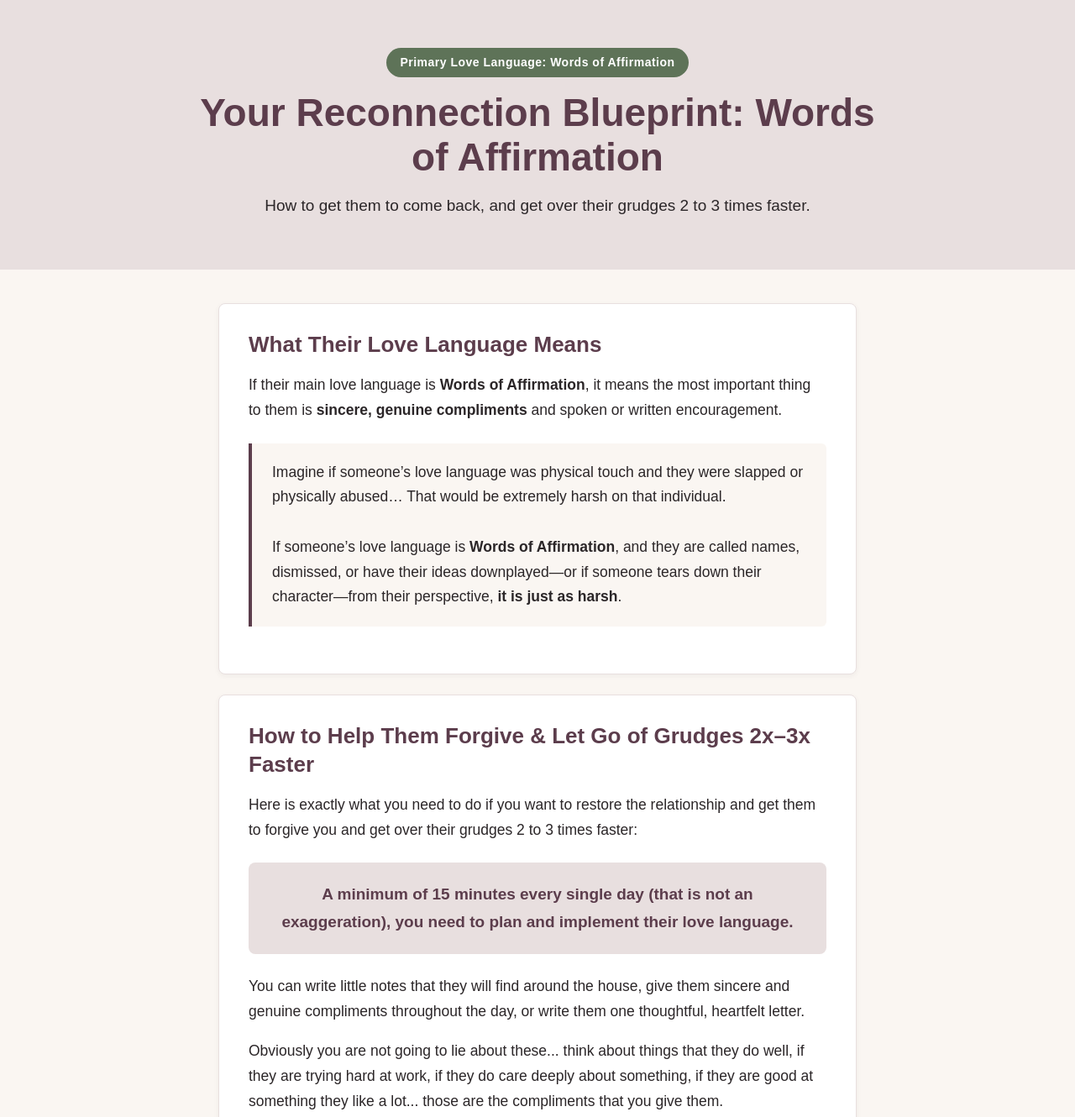
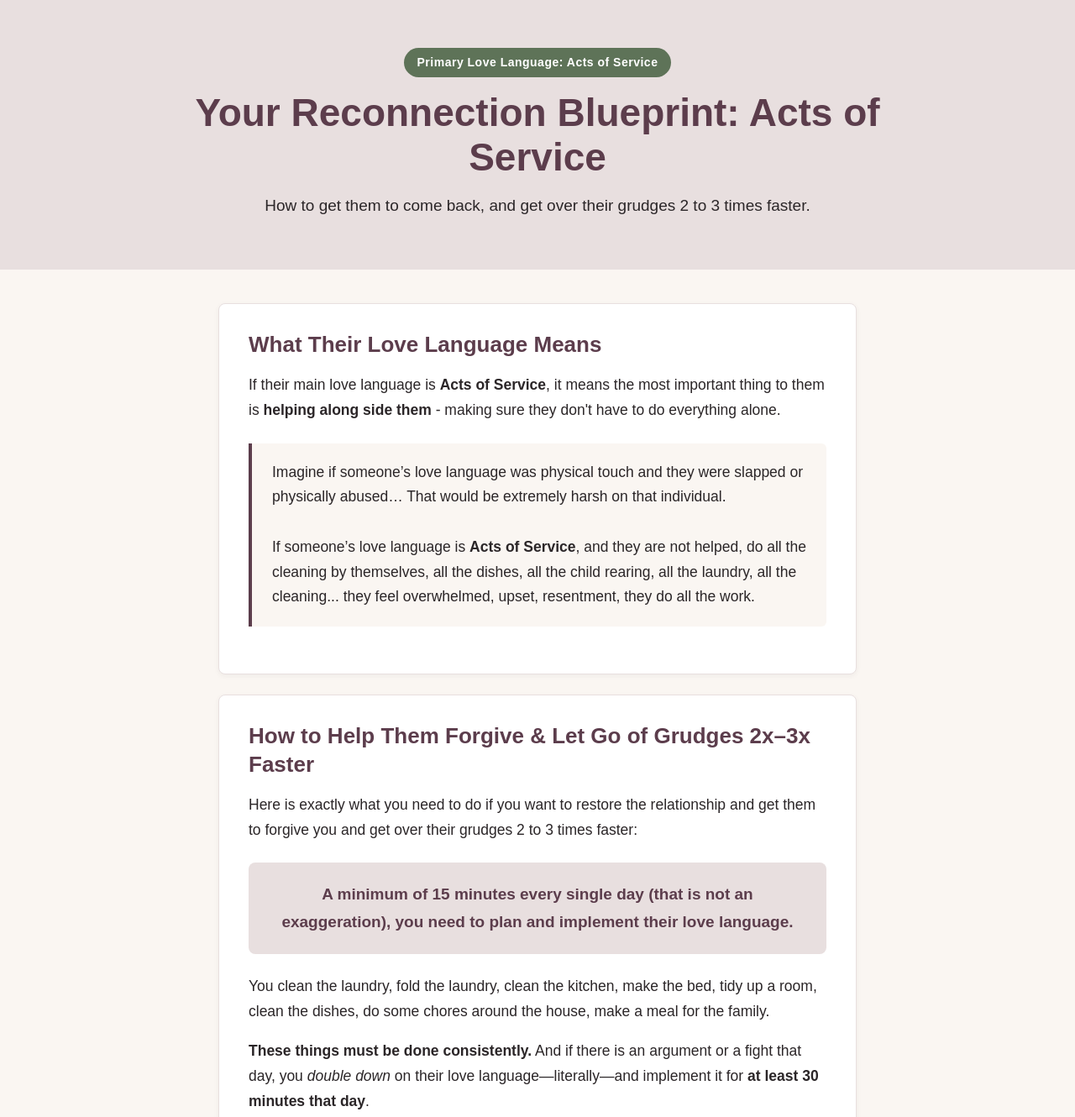
Before and after one commit to support239/restoretheconnection.com, a plain HTML site: page acts-of-service.html in a window 1280 px wide. Shown: the part 90-1420 px from the top of the page at 84% size. Drawn offline with Linux system fonts and the light colour scheme.

Commit message:
Update acts-of-service.html

```diff
--- a/acts-of-service.html
+++ b/acts-of-service.html
@@ -4,7 +4,7 @@
   <meta charset="UTF-8">
   <meta name="viewport" content="width=device-width, initial-scale=1.0">
   <meta name="robots" content="noindex, nofollow">
-  <title>ReConnect | Words of Affirmation Blueprint</title>
+  <title>ReConnect | Acts Of Service Blueprint</title>
   <style>
     * {
       box-sizing: border-box;
@@ -230,24 +230,24 @@
   <header>ReConnect</header>
 
   <section class="hero">
-    <div class="hero-badge">Primary Love Language: Words of Affirmation</div>
-    <h1>Your Reconnection Blueprint: Words of Affirmation</h1>
+    <div class="hero-badge">Primary Love Language: Acts of Service</div>
+    <h1>Your Reconnection Blueprint: Acts of Service</h1>
     <p>How to get them to come back, and get over their grudges 2 to 3 times faster.</p>
   </section>
 
   <div class="container">
 
-    <!-- Section 1: What Words of Affirmation Really Means -->
+    <!-- Section 1: What Acts of Service Really Means -->
     <div class="content-card">
       <h2>What Their Love Language Means</h2>
       <p>
-        If their main love language is <strong>Words of Affirmation</strong>, it means the most important thing to them is <strong>sincere, genuine compliments</strong> and spoken or written encouragement.
+        If their main love language is <strong>Acts of Service</strong>, it means the most important thing to them is <strong>helping along side them</strong> - making sure they don't have to do everything alone.
       </p>
 
       <div class="callout-box">
         Imagine if someone’s love language was physical touch and they were slapped or physically abused… That would be extremely harsh on that individual.
         <br><br>
-        If someone’s love language is <strong>Words of Affirmation</strong>, and they are called names, dismissed, or have their ideas downplayed—or if someone tears down their character—from their perspective, <strong>it is just as harsh</strong>.
+        If someone’s love language is <strong>Acts of Service</strong>, and they are not helped, do all the cleaning by themselves, all the dishes, all the child rearing, all the laundry, all the cleaning... they feel overwhelmed, upset, resentment, they do all the work.
       </div>
     </div>
 
@@ -263,10 +263,7 @@
       </div>
 
       <p>
-        You can write little notes that they will find around the house, give them sincere and genuine compliments throughout the day, or write them one thoughtful, heartfelt letter.
-      </p>
-      <p>
-        Obviously you are not going to lie about these... think about things that they do well, if they are trying hard at work, if they do care deeply about something, if they are good at something they like a lot... those are the compliments that you give them.
+        You clean the laundry, fold the laundry, clean the kitchen, make the bed, tidy up a room, clean the dishes, do some chores around the house, make a meal for the family.
       </p>
       <p>
         <strong>These things must be done consistently.</strong> And if there is an argument or a fight that day, you <em>double down</em> on their love language—literally—and implement it for <strong>at least 30 minutes that day</strong>.
```
